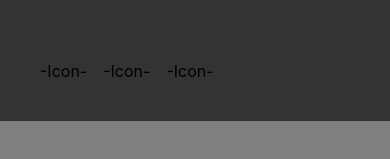
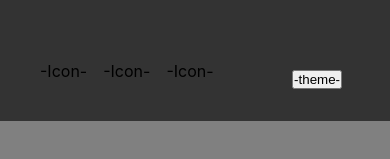
Before and after one commit to IgoVeyner/portfolio, a React (Create React App) app: page / in a window 390 px wide. Both pictures are taken after a click on the button "MENU". Shown: the part 723-882 px from the top of the page. Built offline with nearby package versions, Linux system fonts and the light colour scheme.

Commit message:
add theme button to mobile nav

```diff
--- a/src/components/Header/index.js
+++ b/src/components/Header/index.js
@@ -27,7 +27,7 @@ const Header = () => {
       <Nav />
       { menuExpanded !== "unmounted" ?  <MobileNav menuExpanded={menuExpanded} /> : null }
       <MenuButton toggleMenu={toggleMenu} />
-      <ThemeButton />
+      <ThemeButton classNames={["theme-button"]} />
     </header>
   )
 }
--- a/src/components/MobileNav/index.js
+++ b/src/components/MobileNav/index.js
@@ -1,5 +1,6 @@
 import './index.css'
 import IconNav from '../IconNav'
+import ThemeButton from '../ThemeButton'
 
 const MobileNav = ({ menuExpanded }) => {
   let status = menuExpanded === "unmounting" ? "closed" : ""
@@ -10,7 +11,8 @@ const MobileNav = ({ menuExpanded }) => {
       <a href="#" className="mobile-link">Blog</a>
       <a href="#" className="mobile-link">About</a>
       <a href="#" className="mobile-link">Contact</a>
-      <IconNav classNames={["mobile-icons"]}/>
+      <IconNav classNames={["mobile-icons"]} />
+      <ThemeButton classNames={["mobile-theme-button"]} />
     </nav>
   )
 }
--- a/src/components/ThemeButton/index.css
+++ b/src/components/ThemeButton/index.css
@@ -5,8 +5,19 @@
   right: var(--spaceOuter);
 }
 
+.mobile-theme-button{
+  display: none;
+}
+
 @media only screen and (max-width: 700px) {
   .theme-button {
     display: none;
   }
+
+  .mobile-theme-button {
+    display: block;
+    position: fixed;
+    bottom: var(--spaceXL);
+    right: var(--spaceOuter);
+  }
 }
--- a/src/components/ThemeButton/index.js
+++ b/src/components/ThemeButton/index.js
@@ -1,9 +1,11 @@
 import './index.css'
 
-const ThemeButton = ({ toggleTheme }) => {
+const ThemeButton = ({ toggleTheme, classNames }) => {
+  const [buttonName] = classNames
+
   return (
     <button
-      className="theme-button"
+      className={buttonName}
       onClick={null}
       >
       -theme-
```
